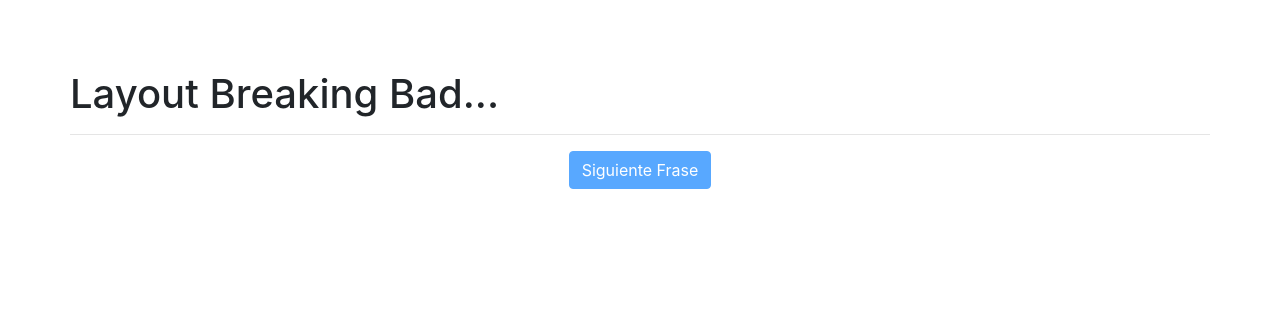
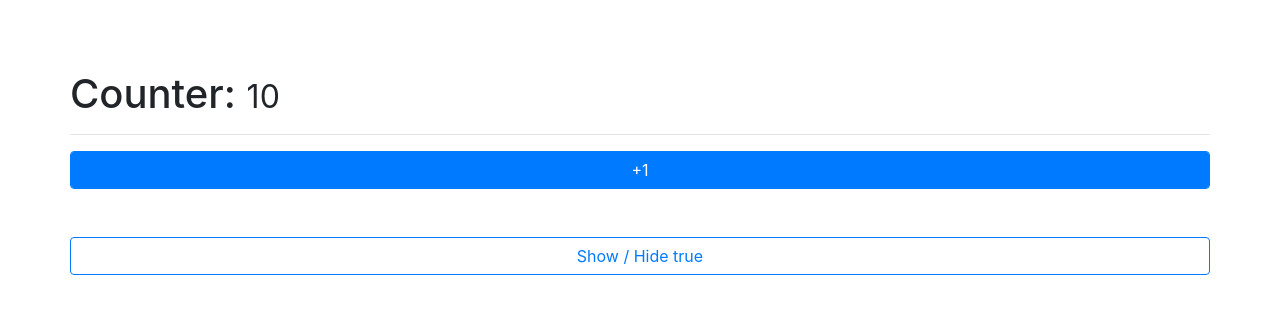
Before and after one commit to mauricio3247/react-hooks-practice, a React (Create React App) app: page / in a window 1280 px wide. Shown: the top 314 px of the page. Built offline with nearby package versions, Linux system fonts and the light colour scheme; no server answers.

Commit message:
ejemplo uso de memo

```diff
--- /dev/null
+++ b/src/components/06-memos/Memorize.tsx
@@ -0,0 +1,29 @@
+import React, { useState } from 'react'
+import { useCounter } from '../../hooks/useCounter'
+import { Small } from './Small'
+import './style.css'
+
+export const Memorize = () => {
+    const {state, increment} = useCounter (10)
+    const [show, setShow] = useState(true)
+    return (
+        <div>
+            <h1>Counter:  <Small value={state} /> </h1>
+            <hr/>
+
+            <button
+                className='form-control btn btn-primary'
+                onClick= {()=> increment ()}
+            >
+                +1
+            </button>
+            <button
+                className='btn btn-outline-primary form-control mt-5'
+                onClick={()=> setShow(!show)}
+            >
+                Show / Hide {JSON.stringify(show)}
+            </button>
+
+        </div>
+    )
+}
--- /dev/null
+++ b/src/components/06-memos/Small.tsx
@@ -0,0 +1,20 @@
+import React, { memo } from 'react'
+/**
+ * Cuando tenemos un componente que no queremos que sea renderizado
+ * cada vez que un componente padre cambia
+ * entonces usamos memo, asi este componente solo se renderizara
+ * cuando sus propiedades cambien
+ * es importante usarlo para aquellas apps donde se ejecutan
+ * peticiones http y cargas de multiples nodos hijos que no requieren
+ * que si un pequeño cambio del padre pueda recargar un hilo de componentes hijos
+ * quer realmente no requerian verse afectados por el cambio del padre
+ *
+ */
+export const Small = memo(({value}: {value:number}) => {
+    console.log('Me volvi a llamar :(')
+    return (
+        <>
+            <small>{value}</small>
+        </>
+    )
+})
--- /dev/null
+++ b/src/components/06-memos/style.css
@@ -0,0 +1,3 @@
+body {
+    padding: 70px;
+}
--- a/src/index.tsx
+++ b/src/index.tsx
@@ -1,6 +1,7 @@
 import React from 'react';
 import ReactDOM from 'react-dom';
-import { Layout } from './components/05-useLayoutEffect/Layout';
+//import { Layout } from './components/05-useLayoutEffect/Layout';
+import { Memorize } from './components/06-memos/Memorize';
 //import { RealExampleRef } from './components/04-useRef/RealExampleRef';
 //import { FocusScreen } from './components/04-useRef/FocusScreen';
 //import { MultipleCustomHooks } from './components/03-examples/MultipleCustomHooks';
@@ -12,6 +13,6 @@ import { Layout } from './components/05-useLayoutEffect/Layout';
 
 
 ReactDOM.render(
-  <Layout />,
+  <Memorize />,
   document.getElementById('root')
 );
```
